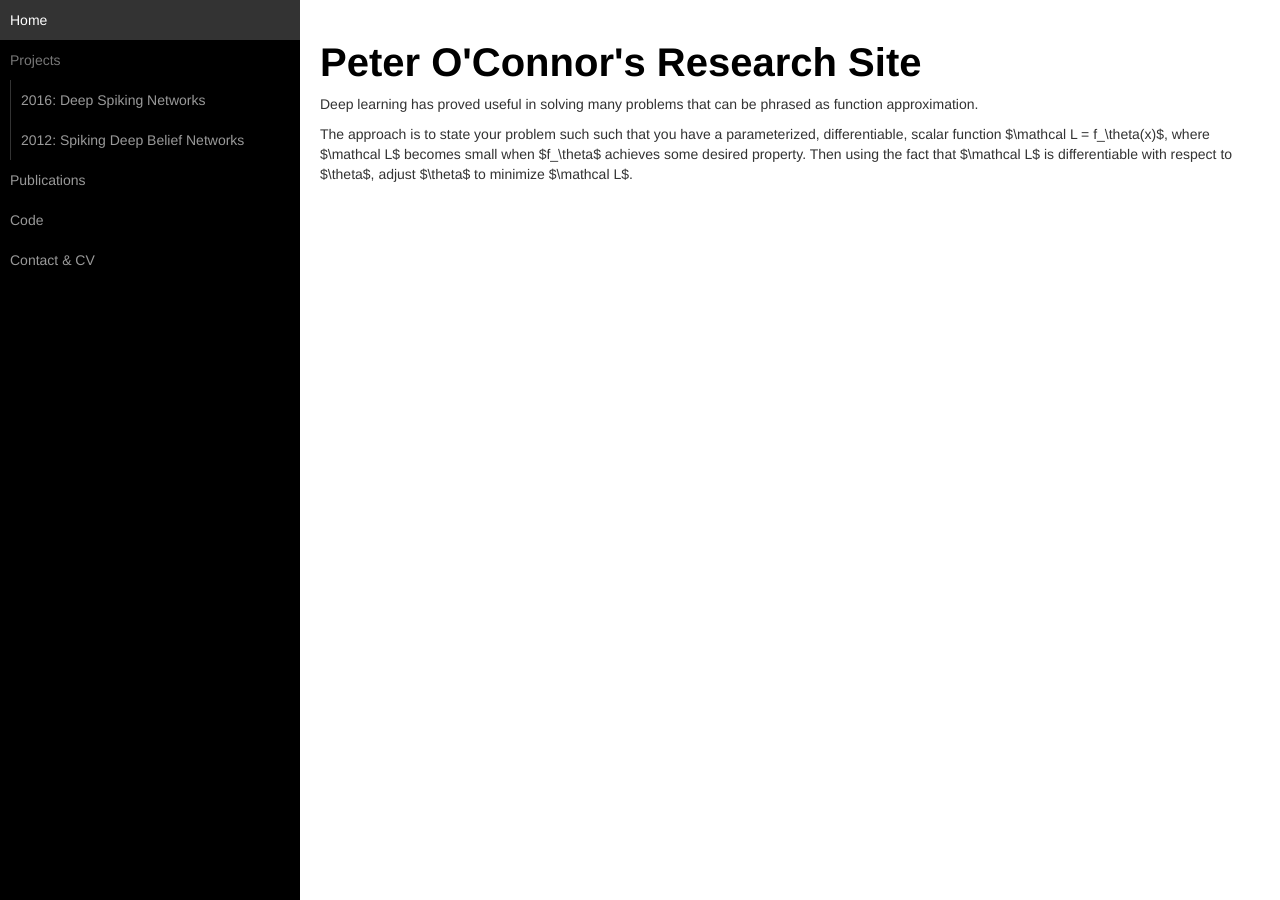
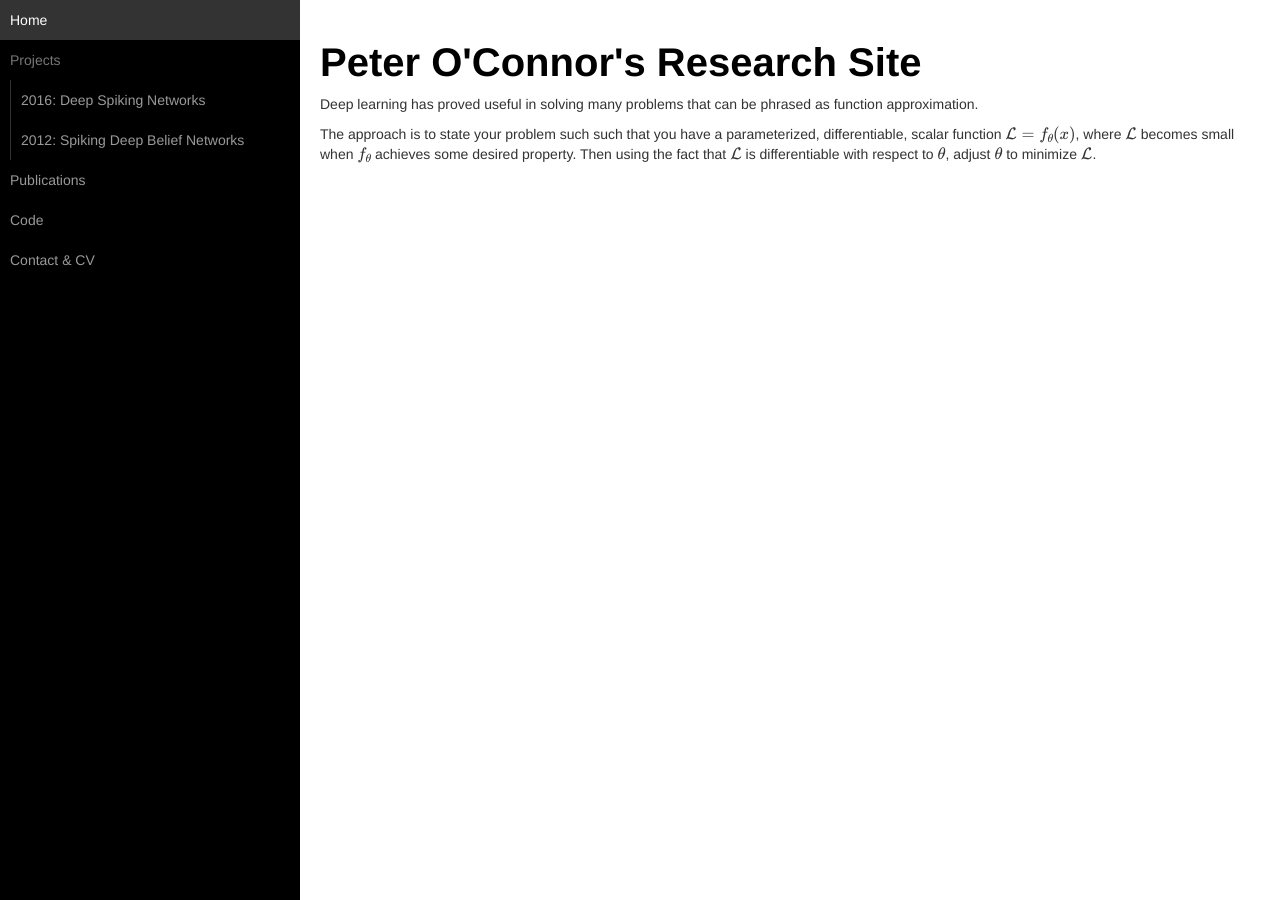
Before and after one commit to petered/petered.github.io, a Jekyll site: the page built from index.md, in a window 1280 px wide. Built offline with Jekyll 4.4.1, drawn with Linux system fonts in a browser that asks for light colours; nearby versions of some CDN libraries; library files that are not in the unit come from our copies; Markdown is read by kramdown in place of the engine named in the settings; formulas are drawn with MathJax 3.

Commit message:
Update default.html

```diff
--- a/_layouts/default.html
+++ b/_layouts/default.html
@@ -2,6 +2,9 @@
 <html>
 
   {% include head.html %}
+
+
+  {% include mathjax_support %}
 
   <body>
 
```
